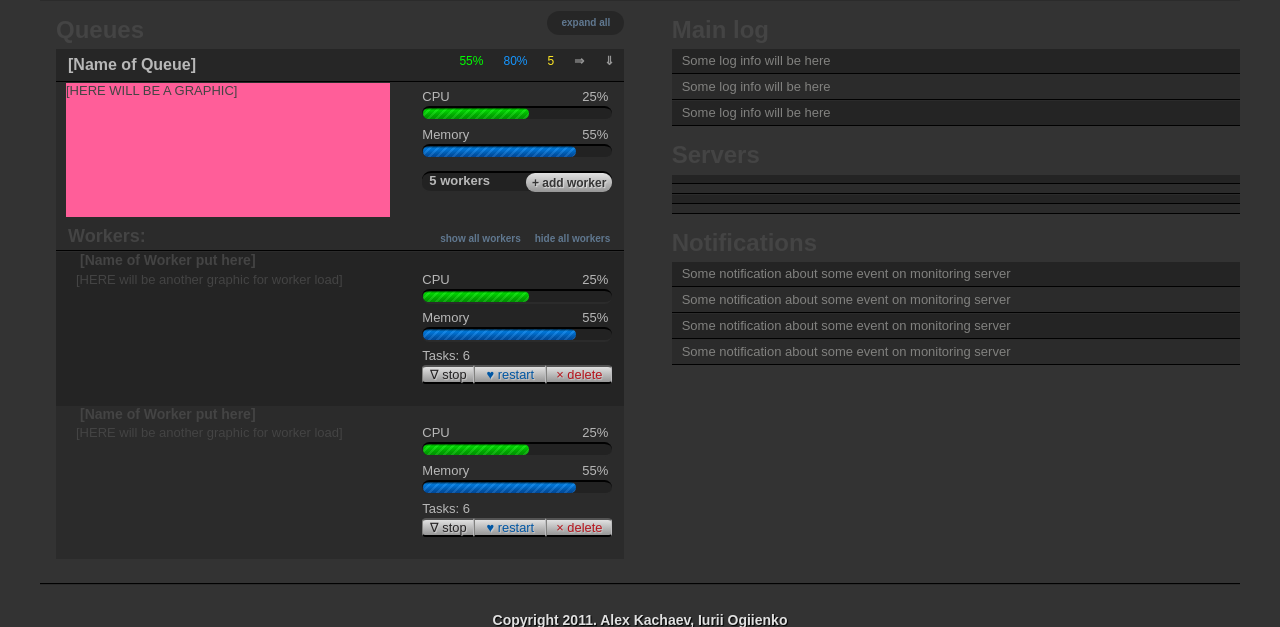
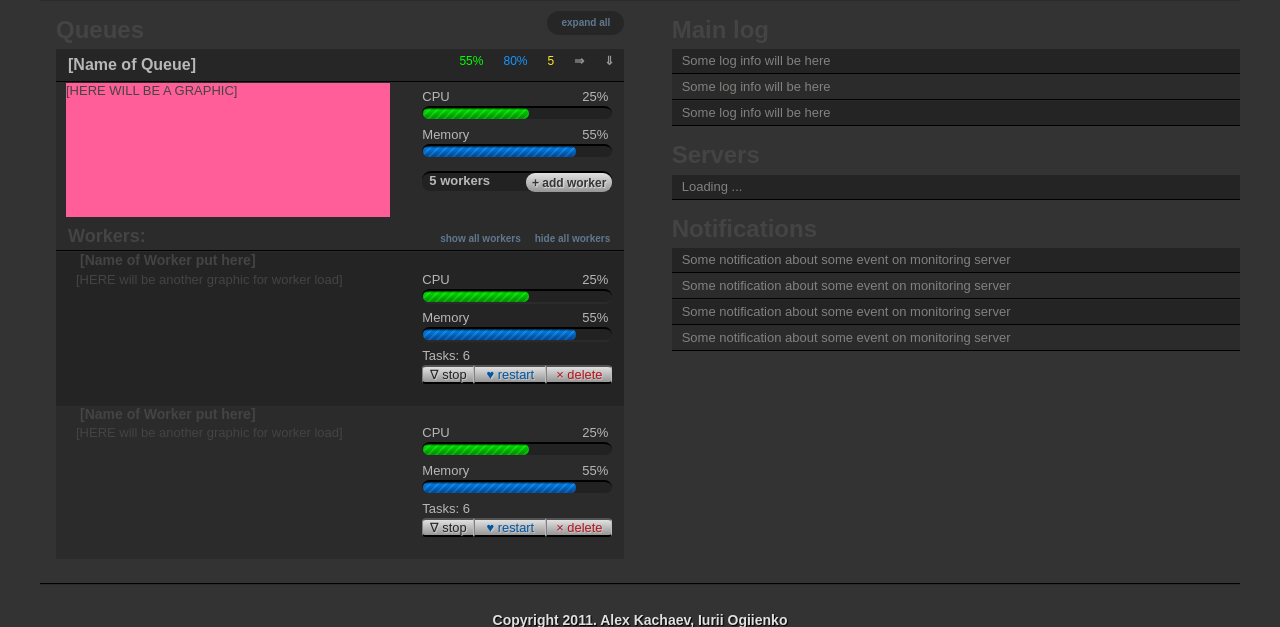
Before and after one commit to kachayev/gearoscope, a Python web app: template gearoscope/templates/dashboard/index.html in a window 1280 px wide. Shown: the part 76-703 px from the top of the page. Run offline with Jinja, Linux system fonts and the light colour scheme; the template is opened without the code that fills it, so the values that code supplies are empty; some libraries are stand-ins or nearby versions.

Commit message:
dashoard servers fixes

```diff
--- a/gearoscope/static/css/style.css
+++ b/gearoscope/static/css/style.css
@@ -484,7 +484,11 @@ aside .block{
 }
 
 
-
+#servers_list .exp{
+    display: inline-block;
+    float: left;
+    max-width: 16px;
+}
 
 
 
--- a/gearoscope/static/js/script.js
+++ b/gearoscope/static/js/script.js
@@ -248,8 +248,6 @@ var servers = {
 
             if(server.length > 0){
                 var content =  $.tmpl(this.template_item, server);
-                console.log(content);
-                console.log(li.find('.logHistory'))
                 $(li).find('.logHistory').html(content);
                 $(li).find('.logHistory li:gt(0)').hide();
             }
@@ -260,7 +258,7 @@ var servers = {
     init: function(){
         $.template(this.template_item , '<li>${time} - ${server} - ${host} - ${ping}ms</li>');
         $.template(this.template_log , '<li><a class="exp" href="#">+</a><ul class="logHistory"><li>This ${name} do not have info</li></ul></li>');
-        $('#servers_list .ext').live('click', function(e){
+        $('#servers_list .exp').live('click', function(e){
             e.preventDefault();
             console.log($(this).parent('li').find('.logHistory li:gt(0)'));
             $(this).parents('li').find('.logHistory li:gt(0)').toggle();
--- a/gearoscope/templates/dashboard/partials/servers.html
+++ b/gearoscope/templates/dashboard/partials/servers.html
@@ -3,17 +3,6 @@
     <h2>Servers</h2>
 
     <ul id="servers_list">
-        <li>
-            <ul class="logHistory"></ul>
-        </li>
-        <li>
-            <ul class="logHistory"></ul>
-        </li>
-        <li>
-            <ul class="logHistory"></ul>
-        </li>
-        <li>
-            <ul class="logHistory"></ul>
-        </li>
+        <li>Loading ...</li>
     </ul>
 </div>
```
